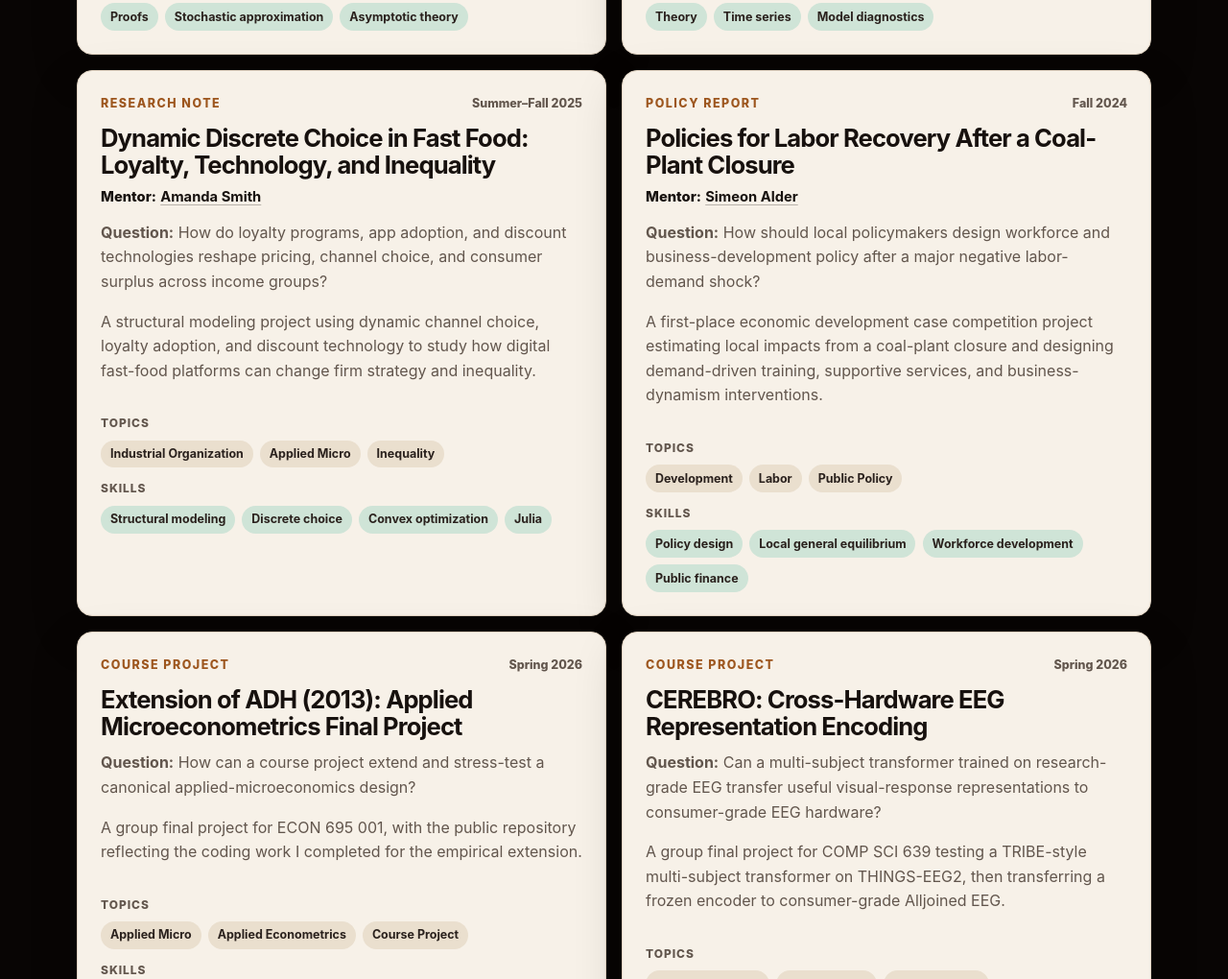
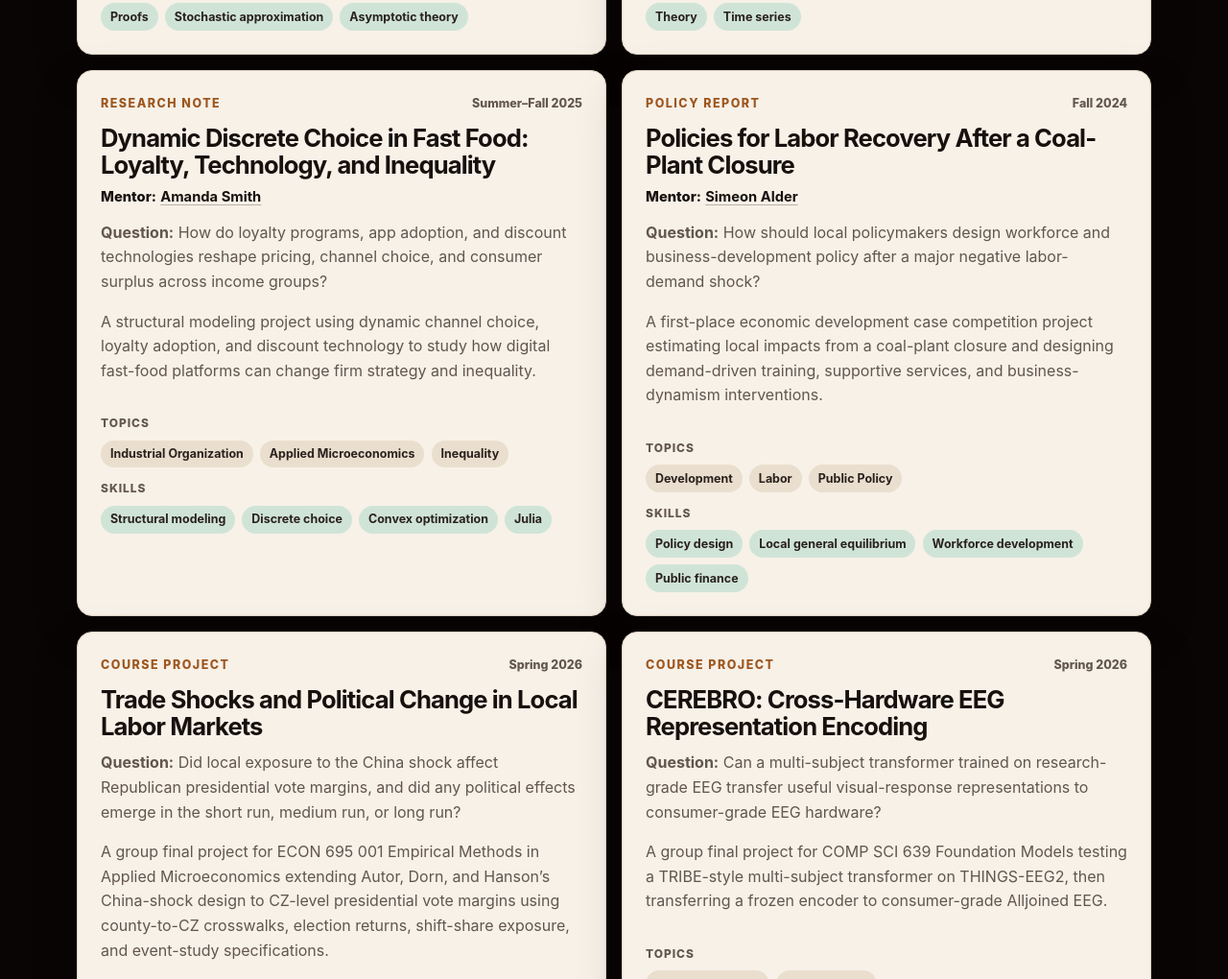
Before and after one commit to rishavbroy/rishavbroy.github.io, an Astro site: page /research in a window 1280 px wide. Shown: the part 1780-2800 px from the top of the page at 96% size. Built offline with nearby package versions, Linux system fonts and the light colour scheme; Astro itself is replaced by a stand-in of ours.

Commit message:
Clean up research statuses and project taxonomy

```diff
--- a/src/content/projects/cerebro.md
+++ b/src/content/projects/cerebro.md
@@ -1,12 +1,11 @@
 ---
 title: "CEREBRO: Cross-Hardware EEG Representation Encoding"
-status: "Course Project"
+status: "Course project"
 featured: false
 order: 8
 topics:
   - Machine Learning
   - Neuroscience
-  - Course Project
 skills:
   - PyTorch
   - Transformers
@@ -19,7 +18,7 @@ period:
   start: "2026-spring"
   end: "2026-spring"
 question: "Can a multi-subject transformer trained on research-grade EEG transfer useful visual-response representations to consumer-grade EEG hardware?"
-shortDescription: "A group final project for COMP SCI 639 testing a TRIBE-style multi-subject transformer on THINGS-EEG2, then transferring a frozen encoder to consumer-grade Alljoined EEG."
+shortDescription: "A group final project for COMP SCI 639 Foundation Models testing a TRIBE-style multi-subject transformer on THINGS-EEG2, then transferring a frozen encoder to consumer-grade Alljoined EEG."
 links:
   github: "https://github.com/B-a-1-a/CEREBRO"
   paper: "https://github.com/B-a-1-a/CEREBRO/blob/main/report/writeup.pdf"
--- a/src/content/projects/english-medium-instruction.md
+++ b/src/content/projects/english-medium-instruction.md
@@ -6,7 +6,7 @@ order: 1
 topics:
   - Development
   - Political Economy
-  - Applied Micro
+  - Applied Microeconomics
 skills:
   - Causal inference
   - Instrumental variables
--- a/src/content/projects/extension-adh2013.md
+++ b/src/content/projects/extension-adh2013.md
@@ -1,26 +1,29 @@
 ---
-title: "Extension of ADH (2013): Applied Microeconometrics Final Project"
-status: "Course Project"
+title: "Trade Shocks and Political Change in Local Labor Markets"
+status: "Course project"
 featured: false
 order: 7
 topics:
-  - Applied Micro
+  - Trade
+  - Political Economy
+  - Labor
   - Applied Econometrics
-  - Course Project
 skills:
-  - Causal inference
-  - Replication
-  - Empirical programming
+  - Shift-share design
+  - Event studies
+  - Instrumental variables
+  - Data harmonization
+  - Stata
   - Python
 mentors: []
 period:
   label: "Spring 2026"
   start: "2026-spring"
   end: "2026-spring"
-question: "How can a course project extend and stress-test a canonical applied-microeconomics design?"
-shortDescription: "A group final project for ECON 695 001, with the public repository reflecting the coding work I completed for the empirical extension."
+question: "Did local exposure to the China shock affect Republican presidential vote margins, and did any political effects emerge in the short run, medium run, or long run?"
+shortDescription: "A group final project for ECON 695 001 Empirical Methods in Applied Microeconomics extending Autor, Dorn, and Hanson’s China-shock design to CZ-level presidential vote margins using county-to-CZ crosswalks, election returns, shift-share exposure, and event-study specifications."
 links:
   github: "https://github.com/rishavbroy/extension-adh2013"
 ---
 
-This entry is intentionally short for now. Later, it can include the project question, empirical design, and replication notes.
+This entry is intentionally short for now. Later, it can include the report, empirical design, figures, and replication notes.
--- a/src/content/projects/fast-food-loyalty-technology.md
+++ b/src/content/projects/fast-food-loyalty-technology.md
@@ -5,7 +5,7 @@ featured: false
 order: 5
 topics:
   - Industrial Organization
-  - Applied Micro
+  - Applied Microeconomics
   - Inequality
 skills:
   - Structural modeling
--- a/src/content/projects/hysteresis-optimal-policy.md
+++ b/src/content/projects/hysteresis-optimal-policy.md
@@ -10,7 +10,6 @@ topics:
 skills:
   - Theory
   - Time series
-  - Model diagnostics
 mentors:
   - job-boerma
 period:
--- a/src/content/projects/llms-macro-measures.md
+++ b/src/content/projects/llms-macro-measures.md
@@ -1,6 +1,6 @@
 ---
 title: "Language Models as Measurement Instruments"
-status: "Research Paper"
+status: "Research paper"
 featured: true
 order: 2
 topics:
```
